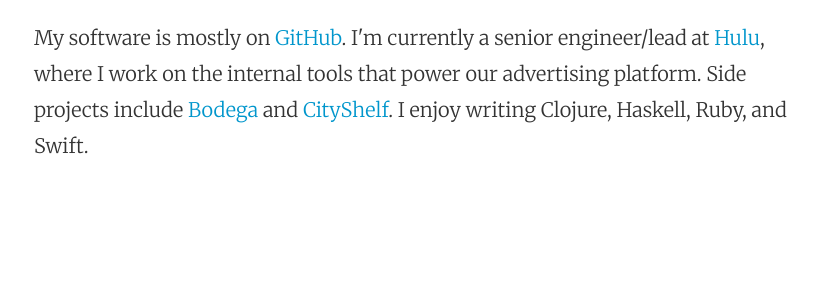
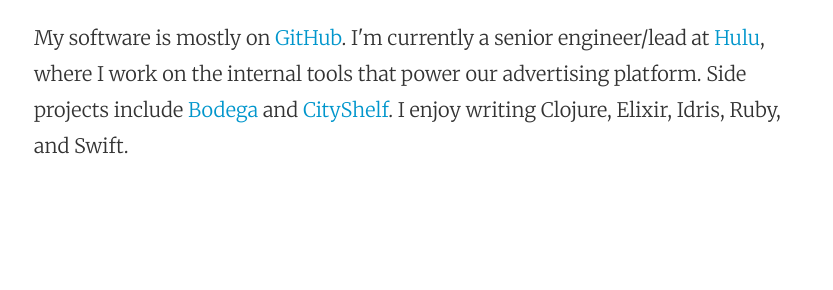
Before and after one commit to ericqweinstein/ericqweinstein.github.io, a Jekyll site: the page built from about.html, in a window 1280 px wide. Shown: the part 437-727 px from the top of the page, without its empty margins (222-1055 px from the left). Built offline with Jekyll 4.4.1, drawn with Linux system fonts in a browser that asks for light colours; nearby versions of some CDN libraries.

Commit message:
Update resume

```diff
--- a/about.html
+++ b/about.html
@@ -6,4 +6,4 @@ permalink: /about/
 
 <p>I write poems &amp; programs. My poems have appeared or are forthcoming in <em>AGNI</em>, <em>Alaska Quarterly Review</em>, <em>Barrow Street</em>, The <em>Believer</em>, <em>Crazyhorse</em>, <em>Gulf Coast</em>, <em>The Iowa Review</em>, <em>The New Yorker</em>, <em>Ploughshares</em>, <em>Shenandoah</em>, <em>The Southern Review</em>, <em>The Yale Review</em>, and others.</p>
 
-<p>My software is mostly on <a href="https://github.com/ericqweinstein" target="_blank">GitHub</a>. I'm currently a senior engineer/lead at <a href="http://www.hulu.com/" target="_blank">Hulu</a>, where I work on the internal tools that power our advertising platform. Side projects include <a href="http://www.bodegamag.com/" target="_blank">Bodega</a> and <a href="http://www.cityshelf.com/" target="_blank">CityShelf</a>. I enjoy writing Clojure, Haskell, Ruby, and Swift.</p>
+<p>My software is mostly on <a href="https://github.com/ericqweinstein" target="_blank">GitHub</a>. I'm currently a senior engineer/lead at <a href="http://www.hulu.com/" target="_blank">Hulu</a>, where I work on the internal tools that power our advertising platform. Side projects include <a href="http://www.bodegamag.com/" target="_blank">Bodega</a> and <a href="http://www.cityshelf.com/" target="_blank">CityShelf</a>. I enjoy writing Clojure, Elixir, Idris, Ruby, and Swift.</p>
```
Also changed, not shown: 1 other file.
